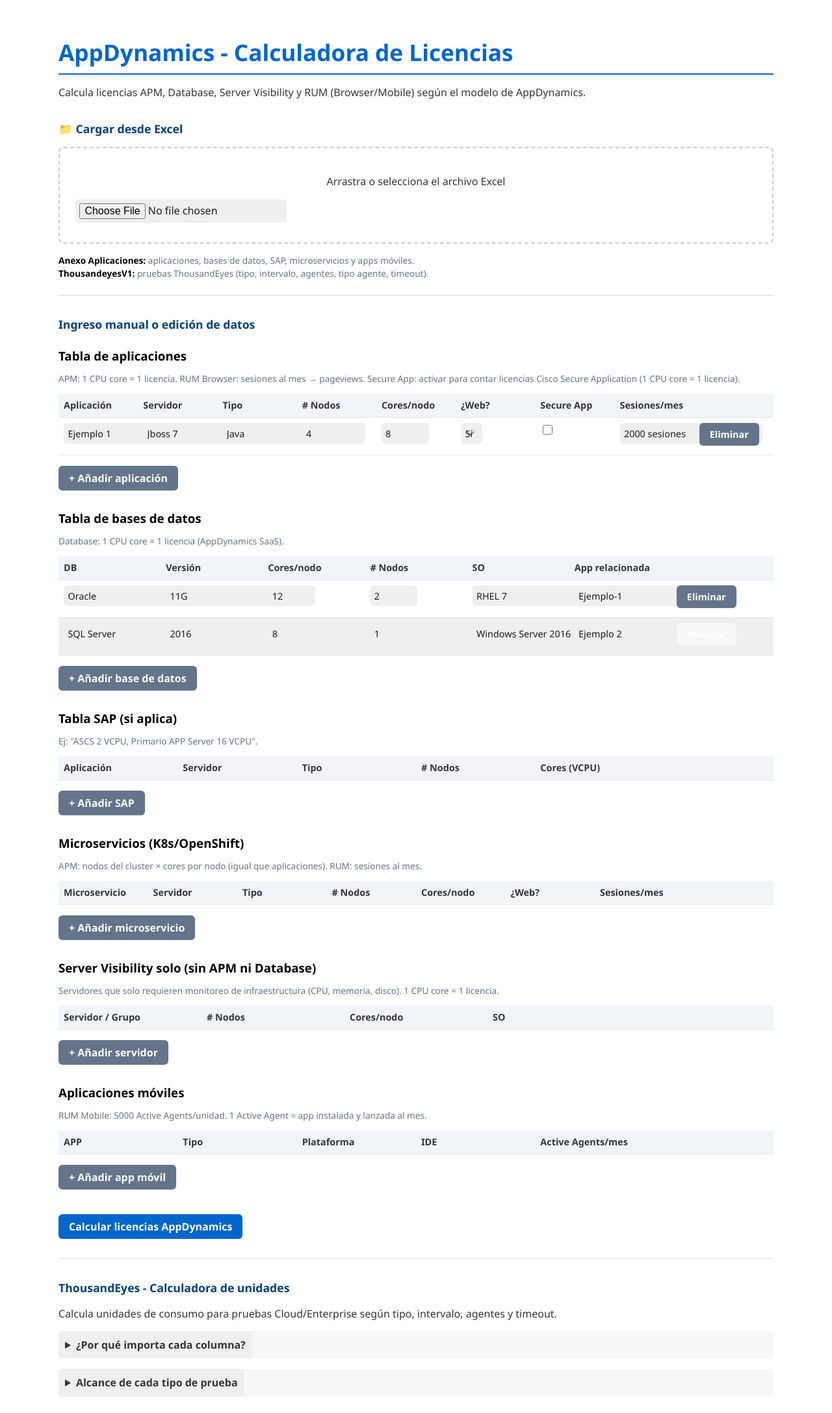
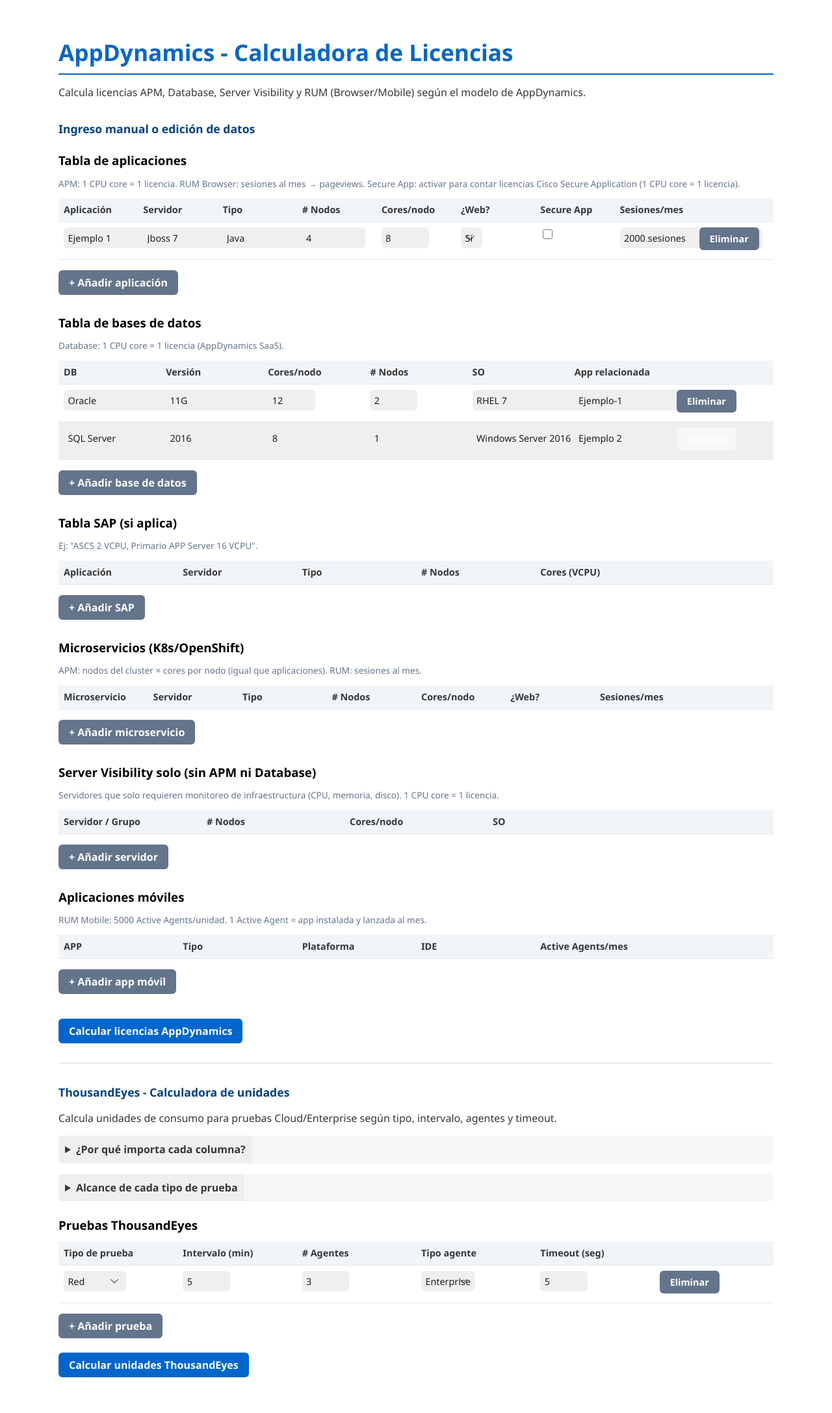
Before and after one commit to ulix1808/AppdyLicCalc, a Flask app: page / in a window 1280 px wide. Shown: the top 2175 px of the page at 65% size. After the commit the page ends 2120 px from the top, so only its background shows below. Run offline with Flask 3, Linux system fonts and the light colour scheme; lists and menus that the app fills with data are empty.

Commit message:
Quitar sección de cargar Excel

```diff
--- a/app.py
+++ b/app.py
@@ -3,16 +3,10 @@ AppDynamics License Calculator - Web App
 Servidor Flask para la calculadora de licencias.
 """
 
-import json
-import os
-from pathlib import Path
-
 from flask import Flask, render_template, request, jsonify
-from werkzeug.utils import secure_filename
 
 from license_calculator import (
     calculate_licenses,
-    parse_excel_anexo_aplicaciones,
     Application,
     Database,
     SAPApplication,
@@ -24,7 +18,6 @@ from license_calculator import (
 from thousandeyes_calculator import (
     ThousandEyesTest,
     calculate_thousandeyes,
-    parse_excel_thousandeyes,
     get_test_types_for_ui,
     HELP_INTERVAL,
     HELP_AGENTS,
@@ -34,14 +27,6 @@ from thousandeyes_calculator import (
 )
 
 app = Flask(__name__)
-app.config["MAX_CONTENT_LENGTH"] = 16 * 1024 * 1024  # 16 MB
-UPLOAD_FOLDER = Path(__file__).parent / "uploads"
-UPLOAD_FOLDER.mkdir(exist_ok=True)
-app.config["UPLOAD_FOLDER"] = str(UPLOAD_FOLDER)
-
-
-def allowed_file(filename):
-    return "." in filename and filename.rsplit(".", 1)[1].lower() in ("xlsx", "xls")
 
 
 @app.route("/")
@@ -186,106 +171,6 @@ def api_calculate():
         return jsonify({"success": False, "error": str(e)}), 400
 
 
-@app.route("/api/parse-excel", methods=["POST"])
-def api_parse_excel():
-    """Parsea un archivo Excel (Anexo Aplicaciones) y devuelve los datos extraídos."""
-    if "file" not in request.files:
-        return jsonify({"success": False, "error": "No se envió ningún archivo"}), 400
-    file = request.files["file"]
-    if file.filename == "":
-        return jsonify({"success": False, "error": "No se seleccionó archivo"}), 400
-    if not allowed_file(file.filename):
-        return jsonify({"success": False, "error": "Solo se permiten archivos .xlsx o .xls"}), 400
-
-    try:
-        filename = secure_filename(file.filename)
-        filepath = os.path.join(app.config["UPLOAD_FOLDER"], filename)
-        file.save(filepath)
-        parsed = parse_excel_anexo_aplicaciones(filepath)
-        te_tests = parse_excel_thousandeyes(filepath)
-        os.remove(filepath)
-
-        # Convertir a estructuras serializables para el frontend
-        def to_dict(obj):
-            if hasattr(obj, "__dict__"):
-                return {k: v for k, v in obj.__dict__.items() if not k.startswith("_")}
-            return obj
-
-        data = {
-            "applications": [
-                {
-                    "name": a.name,
-                    "server": a.server,
-                    "type": a.app_type,
-                    "nodes": a.nodes,
-                    "cores_per_node": a.cores_per_node,
-                    "is_web_app": "Si" if a.is_web_app else "No",
-                    "has_secure_app": "Si" if a.has_secure_app else "No",
-                    "sessions_users_per_month": a.sessions_users_per_month,
-                    "notes": a.notes,
-                }
-                for a in parsed["applications"]
-            ],
-            "databases": [
-                {
-                    "name": d.name,
-                    "version": d.version,
-                    "cores_per_node": d.cores_per_node,
-                    "nodes": d.nodes,
-                    "os": d.os,
-                    "related_app": d.related_app,
-                }
-                for d in parsed["databases"]
-            ],
-            "sap_apps": [
-                {
-                    "name": s.name,
-                    "server": s.server,
-                    "type": s.app_type,
-                    "nodes": s.nodes,
-                    "cores_str": s.cores_str,
-                }
-                for s in parsed["sap_apps"]
-            ],
-            "microservices": [
-                {
-                    "name": m.name,
-                    "server": m.server,
-                    "type": m.app_type,
-                    "nodes": m.nodes,
-                    "cores_per_node": m.cores_per_node,
-                    "is_web_app": "Si" if m.is_web_app else "No",
-                    "sessions_users_per_month": m.sessions_users_per_month,
-                }
-                for m in parsed["microservices"]
-            ],
-            "mobile_apps": [
-                {
-                    "name": ma.name,
-                    "type": ma.app_type,
-                    "platform": ma.platform,
-                    "ide": ma.ide,
-                    "active_agents_per_month": ma.active_agents_per_month,
-                }
-                for ma in parsed["mobile_apps"]
-            ],
-            "server_visibility_only": [],
-            "thousandeyes_tests": [
-                {
-                    "test_type": t.test_type,
-                    "interval_minutes": t.interval_minutes,
-                    "num_agents": t.num_agents,
-                    "agent_type": t.agent_type,
-                    "timeout_seconds": t.timeout_seconds,
-                }
-                for t in te_tests
-            ],
-        }
-        return jsonify({"success": True, "data": data})
-    except Exception as e:
-        return jsonify({"success": False, "error": str(e)}), 400
-
-
 @app.route("/api/calculate-te", methods=["POST"])
 def api_calculate_te():
     """Calcula unidades ThousandEyes a partir de las pruebas configuradas."""
--- a/templates/index.html
+++ b/templates/index.html
@@ -14,8 +14,6 @@
     body { max-width: 1100px; margin: 0 auto; padding: 2rem; font-family: 'Segoe UI', system-ui, sans-serif; }
     h1 { color: var(--appd-blue); border-bottom: 2px solid var(--appd-blue); padding-bottom: 0.5rem; }
     h2 { color: var(--appd-dark); margin-top: 2rem; font-size: 1.1rem; }
-    .upload-zone { border: 2px dashed #ccc; padding: 1.5rem; text-align: center; margin: 1rem 0; border-radius: 8px; }
-    .upload-zone:hover { border-color: var(--appd-blue); background: #f8fafc; }
     table { width: 100%; border-collapse: collapse; margin: 0.5rem 0; font-size: 0.9rem; }
     th, td { padding: 0.5rem; text-align: left; border-bottom: 1px solid #e2e8f0; }
     th { background: #f1f5f9; }
@@ -39,20 +37,6 @@
 <body>
   <h1>AppDynamics - Calculadora de Licencias</h1>
   <p>Calcula licencias APM, Database, Server Visibility y RUM (Browser/Mobile) según el modelo de AppDynamics.</p>
-
-  <div class="section">
-    <h2>📁 Cargar desde Excel</h2>
-    <div class="upload-zone" id="uploadZone">
-      <p>Arrastra o selecciona el archivo Excel</p>
-      <input type="file" id="excelFile" accept=".xlsx,.xls" style="margin-top: 0.5rem;">
-    </div>
-    <p class="note">
-      <strong>Anexo Aplicaciones:</strong> aplicaciones, bases de datos, SAP, microservicios y apps móviles.<br>
-      <strong>ThousandeyesV1:</strong> pruebas ThousandEyes (tipo, intervalo, agentes, tipo agente, timeout).
-    </p>
-  </div>
-
-  <hr>
 
   <div class="section">
     <h2>Ingreso manual o edición de datos</h2>
@@ -503,23 +487,6 @@
       }
     };
 
-    document.getElementById('excelFile').onchange = async (e) => {
-      const file = e.target.files[0];
-      if (!file) return;
-      const fd = new FormData();
-      fd.append('file', file);
-      try {
-        const r = await fetch(`${API}/parse-excel`, { method: 'POST', body: fd });
-        const res = await r.json();
-        if (!res.success) throw new Error(res.error || 'Error al parsear Excel');
-        fillTables(res.data);
-        alert('Datos cargados desde Excel. Revisa y edita si es necesario, luego calcula.');
-      } catch (err) {
-        alert('Error: ' + err.message);
-      }
-      e.target.value = '';
-    };
-
     // Inicializar con datos por defecto
     addAppRow({ name: 'Ejemplo 1', server: 'Jboss 7', type: 'Java', nodes: 4, cores_per_node: 8, is_web_app: 'Si', sessions_users_per_month: '2000 sesiones' });
     addDbRow({ name: 'Oracle', version: '11G', cores_per_node: 12, nodes: 2, os: 'RHEL 7', related_app: 'Ejemplo-1' });
```
